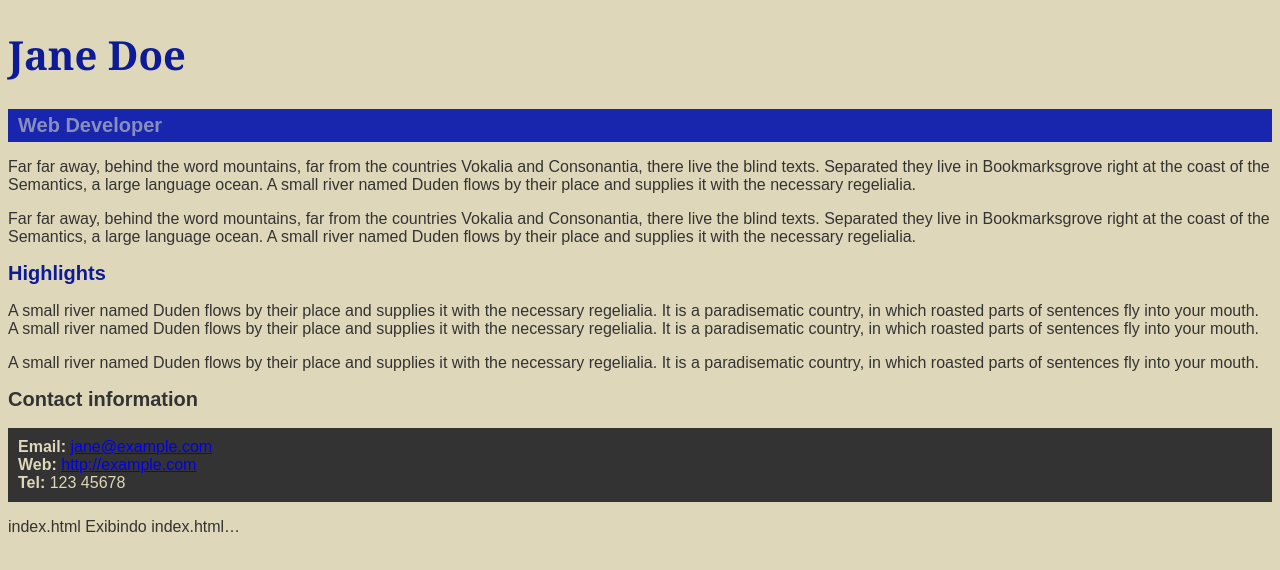
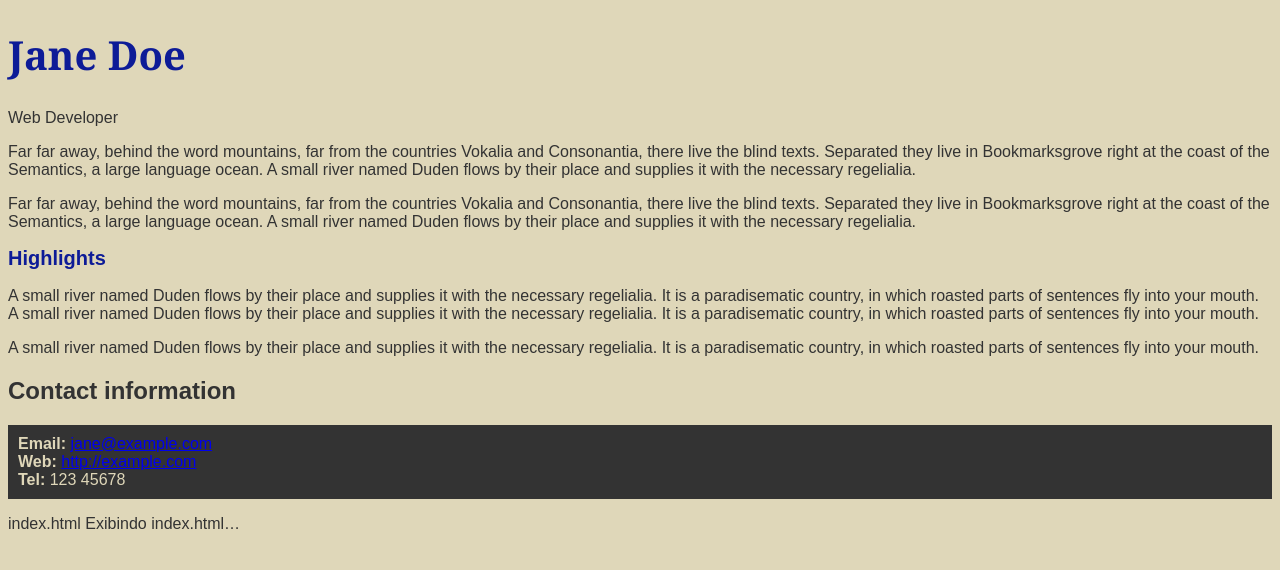
Before and after one commit to luizfelipejardim/aula07, a plain HTML site: page index.html in a window 1280 px wide. Drawn offline with Linux system fonts and the light colour scheme.

Commit message:
finalizado exercicio aula 07

```diff
--- a/css/style.css
+++ b/css/style.css
@@ -9,8 +9,7 @@ h1 {
     font-family: Georgia, 'Times New Roman', Times, serif;
     font-size: 40px;
 }
-h2 {
-    font-size: 20px;
+
 }
 .job-title {
 
@@ -22,6 +21,7 @@ h2 {
 }
 #high {
     color: rgb(13, 27, 151);
+    font-size: 20px;
 }
 ul {
     background-color: #333333;
```
